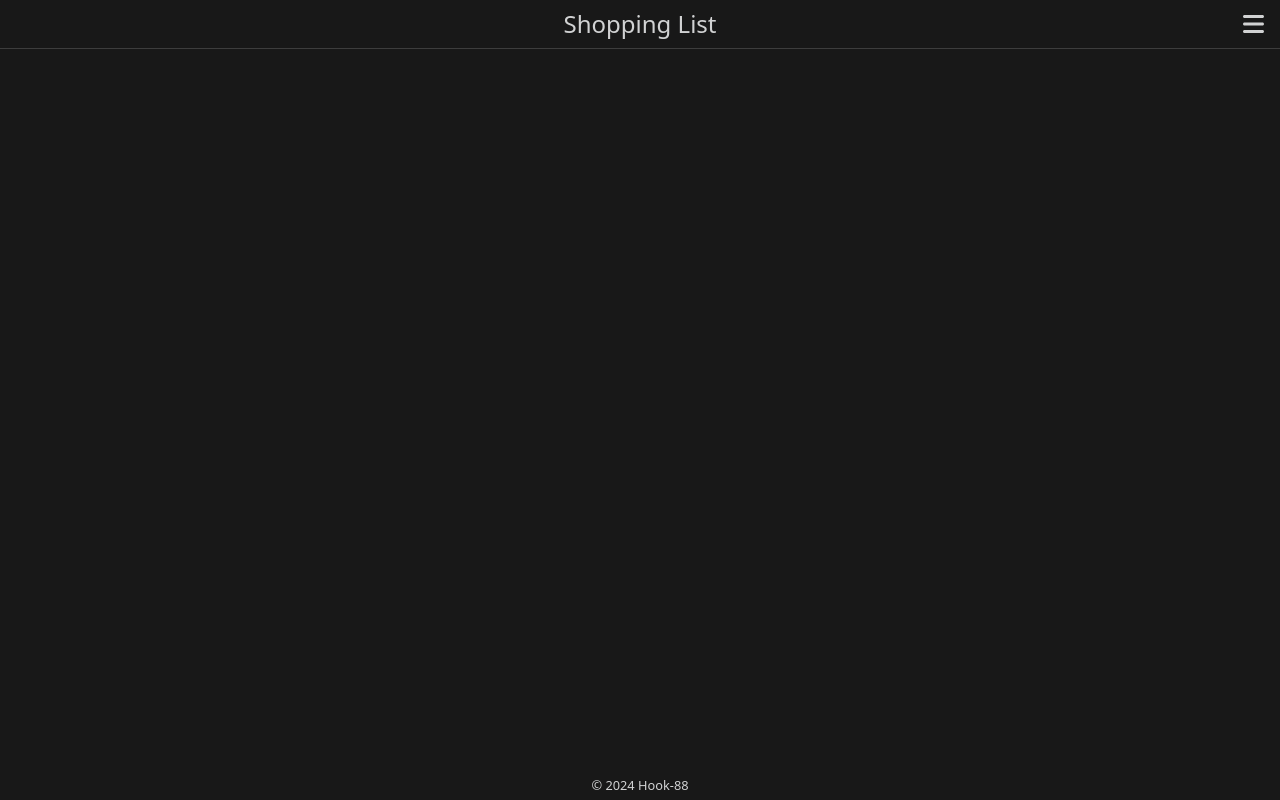
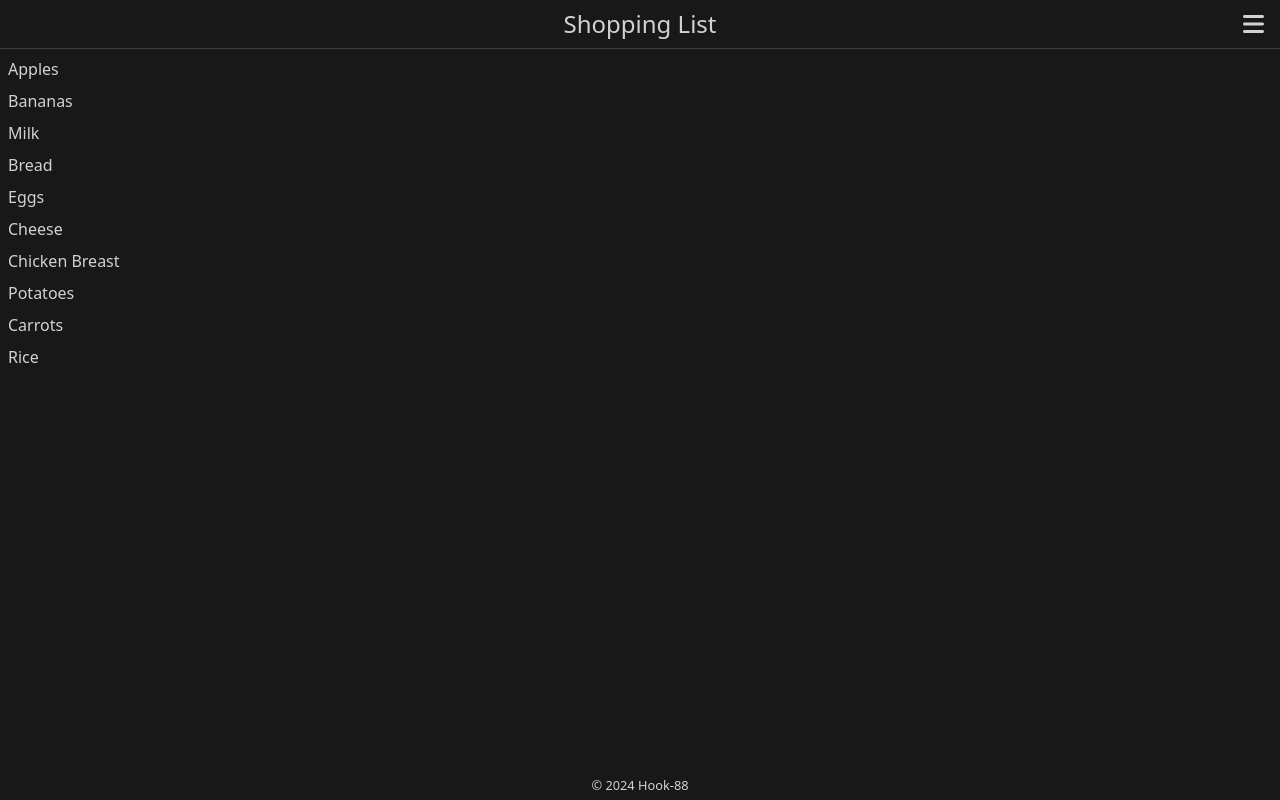
Before and after one commit to Hook-88/shopping-list, a Vue app: page / in a window 1280 px wide. Built offline with nearby package versions, Linux system fonts and the light colour scheme; the HTML template or start-up script is replaced by a standard one.

Commit message:
add logic to display shoppinglist

```diff
--- a/src/components/Lists/BaseList.vue
+++ b/src/components/Lists/BaseList.vue
@@ -19,6 +19,6 @@ defineProps<Props<BaseItem>>()
 
 <template>
   <ul class="space-y-2">
-    <component :is="itemComponent" v-for="(item, index) in listItems" :key="index" item:item />
+    <component :is="itemComponent" v-for="(item, index) in listItems" :key="index" :item="item" />
   </ul>
 </template>
--- a/src/data/data.ts
+++ b/src/data/data.ts
@@ -1,61 +1,51 @@
 export const GROCERIES = [
   {
     name: 'Apples',
-    selected: false,
     quantity: 2,
     id: 'henukdfwb236364',
   },
   {
     name: 'Bananas',
-    selected: false,
     quantity: 6,
     id: 'jkuendxqw984757',
   },
   {
     name: 'Milk',
-    selected: false,
     quantity: 1,
     id: 'wlenrtyui897653',
   },
   {
     name: 'Bread',
-    selected: false,
     quantity: 1,
     id: 'zpmnxoqwe123450',
   },
   {
     name: 'Eggs',
-    selected: false,
     quantity: 12,
     id: 'cvbnmasdf875432',
   },
   {
     name: 'Cheese',
-    selected: false,
     quantity: 1,
     id: 'qwertyuiop654321',
   },
   {
     name: 'Chicken Breast',
-    selected: false,
     quantity: 4,
     id: 'asdfghjkl987654',
   },
   {
     name: 'Potatoes',
-    selected: false,
     quantity: 5,
     id: 'xcvbnm123456789',
   },
   {
     name: 'Carrots',
-    selected: false,
     quantity: 3,
     id: 'lkjhgfds8765432',
   },
   {
     name: 'Rice',
-    selected: false,
     quantity: 1,
     id: 'poiuytrew987654',
   },
--- a/src/views/HomeView.vue
+++ b/src/views/HomeView.vue
@@ -6,9 +6,14 @@ import BaseForm from '@/components/Forms/BaseForm.vue'
 import { useDialogStore } from '@/stores/dialog'
 import { faPlus } from '@fortawesome/free-solid-svg-icons'
 import { FontAwesomeIcon } from '@fortawesome/vue-fontawesome'
-import { markRaw } from 'vue'
+import { markRaw, onMounted } from 'vue'
+import BaseList from '@/components/Lists/BaseList.vue'
+import BaseItem from '@/components/Lists/BaseItem.vue'
+import { useShoppingList } from '@/stores/shoppingList'
+import { GROCERIES } from '@/data/data'
 
 const dialogStore = useDialogStore()
+const shoppingListStore = useShoppingList()
 
 function handleClickNewList() {
   dialogStore.open({
@@ -16,6 +21,10 @@ function handleClickNewList() {
     title: 'Add new list'
   })
 }
+
+onMounted(() => {
+  shoppingListStore.items = GROCERIES
+})
 
 </script>
 
@@ -30,7 +39,6 @@ function handleClickNewList() {
       <MenuItem>Recipes</MenuItem>
       <MenuItem>Settings</MenuItem>
     </DropdownMenu>
-
     <!-- <nav>
           <RouterLink to="/">Home</RouterLink>
           <RouterLink to="/about">About</RouterLink>
@@ -38,6 +46,7 @@ function handleClickNewList() {
   </header>
 
   <main class="flex-grow px-2 flex flex-col">
+    <BaseList :item-component="BaseItem" v-if="shoppingListStore.items" :list-items="shoppingListStore.items" />
     <!-- <BaseButton>
       Add new item
       <FontAwesomeIcon :icon="faPlus" />
```
